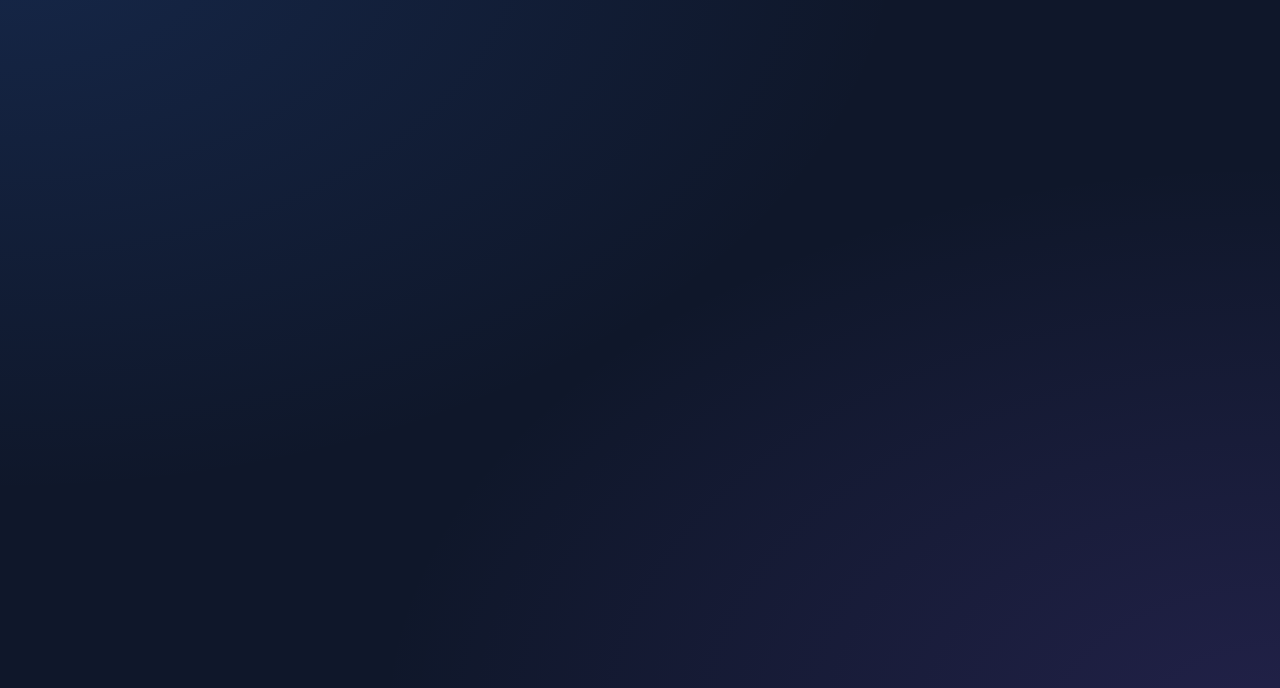
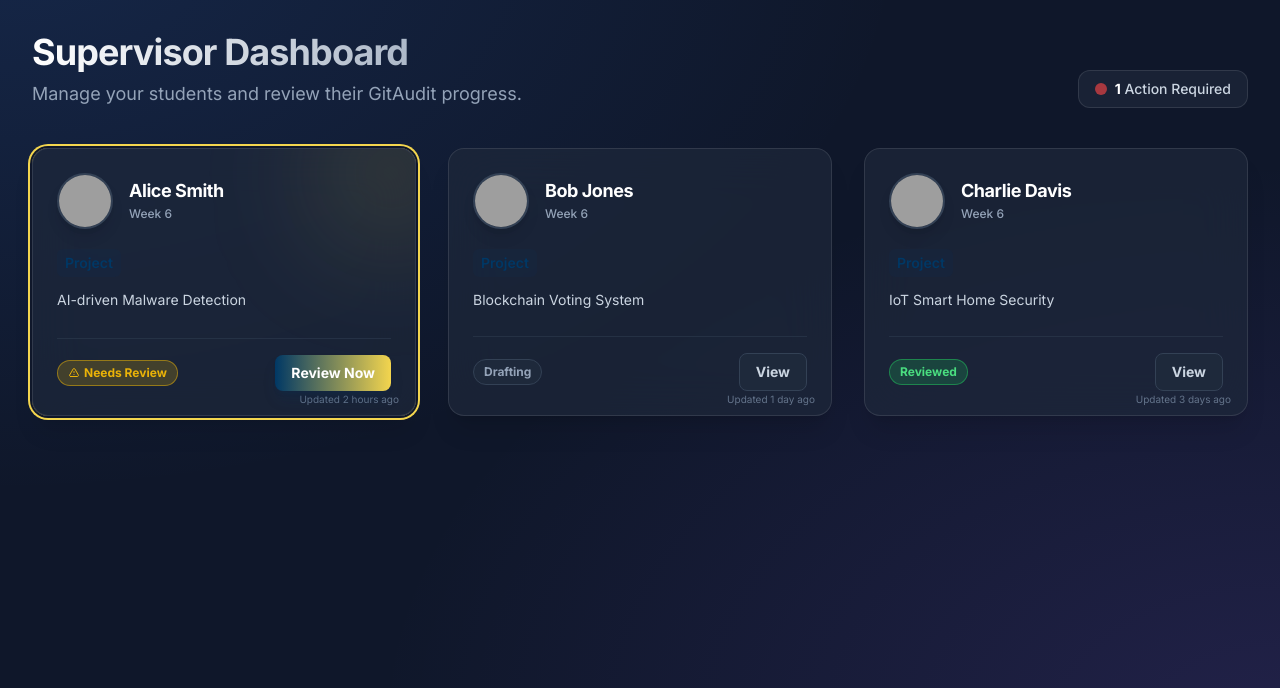
Before and after one commit to kbzce745/gitaudit, a Django app: page /teacher/ in a window 1280 px wide. Shown: the part 72-760 px from the top of the page. Run offline with Django 5.2, Linux system fonts and the light colour scheme; the visitor is signed in with stand-in values (Sample User, id 1); some libraries are stand-ins or nearby versions; grey boxes are pictures that could not be loaded.

Commit message:
Update the function for students to upload evidence / Modify the logic of the audit charts / Create a front-end framework for the teacher portal

```diff
--- /dev/null
+++ b/auditor/templates/auditor/teacher_dashboard.html
@@ -0,0 +1,96 @@
+{% extends 'auditor/base.html' %}
+{% load static %}
+
+{% block title %}Supervisor Dashboard | GitAudit{% endblock %}
+
+{% block content %}
+<div class="max-w-7xl mx-auto px-4 sm:px-6 lg:px-8 py-8 w-full">
+
+    <!-- Header Section -->
+    <div class="mb-10 flex flex-col md:flex-row md:items-end justify-between">
+        <div>
+            <h1 class="text-4xl font-black text-transparent bg-clip-text bg-gradient-to-r from-white to-slate-400 tracking-tight mb-2">
+                Supervisor Dashboard
+            </h1>
+            <p class="text-slate-400 text-lg">Manage your students and review their GitAudit progress.</p>
+        </div>
+        <div class="mt-4 md:mt-0 flex items-center space-x-2 bg-dark-panel border border-dark-border px-4 py-2 rounded-xl">
+            <div class="w-3 h-3 rounded-full bg-red-500 animate-pulse"></div>
+            <span class="text-sm font-medium text-slate-300">
+                <strong class="text-white">1</strong> Action Required
+            </span>
+        </div>
+    </div>
+
+    <!-- Student Grid -->
+    <div class="grid grid-cols-1 md:grid-cols-2 lg:grid-cols-3 gap-8">
+        {% for student in students %}
+        <div class="group relative bg-dark-panel backdrop-blur-xl border border-dark-border rounded-2xl p-6 shadow-xl overflow-hidden hover:border-slate-500/50 transition-all duration-300 flex flex-col h-full
+            {% if student.status == 'Locked' %}ring-2 ring-glasgow-gold ring-offset-2 ring-offset-slate-900{% endif %}">
+
+            {% if student.status == 'Locked' %}
+            <!-- Glow for Locked/Action Required -->
+            <div class="absolute -right-10 -top-10 w-32 h-32 bg-glasgow-gold/20 rounded-full blur-3xl group-hover:bg-glasgow-gold/30 transition-all"></div>
+            {% endif %}
+
+            <!-- Header: Avatar & Name -->
+            <div class="flex items-center space-x-4 mb-5 relative z-10">
+                <img src="{{ student.avatar }}" alt="{{ student.name }}" class="w-14 h-14 rounded-full border-2 border-slate-700 shadow-lg">
+                <div>
+                    <h3 class="text-lg font-bold text-white leading-tight">{{ student.name }}</h3>
+                    <p class="text-xs font-medium text-slate-400 mt-1">Week {{ student.current_week }}</p>
+                </div>
+            </div>
+
+            <!-- Project Details -->
+            <div class="flex-1 relative z-10 mb-6">
+                <p class="text-sm font-semibold text-glasgow-blue bg-glasgow-blue/10 inline-block px-2 py-1 rounded-md mb-3">
+                    Project
+                </p>
+                <p class="text-slate-300 text-sm leading-relaxed line-clamp-2">
+                    {{ student.project_title }}
+                </p>
+            </div>
+
+            <!-- Footer: Status & Action -->
+            <div class="border-t border-slate-700/50 pt-4 mt-auto flex items-center justify-between relative z-10">
+                <!-- Status Badge -->
+                <div class="flex items-center space-x-2">
+                    {% if student.status == 'Draft' %}
+                    <span class="px-2.5 py-1 rounded-full text-xs font-bold bg-slate-800 text-slate-400 border border-slate-700">
+                        Drafting
+                    </span>
+                    {% elif student.status == 'Locked' %}
+                    <span class="px-2.5 py-1 rounded-full text-xs font-bold bg-yellow-500/20 text-yellow-500 border border-yellow-500/50 flex items-center">
+                        <svg class="w-3 h-3 mr-1" fill="none" stroke="currentColor" viewBox="0 0 24 24"><path stroke-linecap="round" stroke-linejoin="round" stroke-width="2" d="M12 9v2m0 4h.01m-6.938 4h13.856c1.54 0 2.502-1.667 1.732-3L13.732 4c-.77-1.333-2.694-1.333-3.464 0L3.34 16c-.77 1.333.192 3 1.732 3z"></path></svg>
+                        Needs Review
+                    </span>
+                    {% elif student.status == 'Reviewed' %}
+                    <span class="px-2.5 py-1 rounded-full text-xs font-bold bg-green-500/20 text-green-400 border border-green-500/50">
+                        Reviewed
+                    </span>
+                    {% endif %}
+                </div>
+
+                <!-- Action Button -->
+                {% if student.status == 'Locked' %}
+                <a href="#" class="inline-flex items-center justify-center px-4 py-2 bg-gradient-to-r from-glasgow-blue to-glasgow-gold hover:from-glasgow-blueHover hover:to-yellow-400 text-white text-sm font-bold rounded-lg transition-all shadow-lg shadow-glasgow-blue/20">
+                    Review Now
+                </a>
+                {% else %}
+                <a href="#" class="inline-flex items-center justify-center px-4 py-2 bg-slate-800 hover:bg-slate-700 text-slate-300 text-sm font-bold rounded-lg border border-slate-700 transition-colors">
+                    View
+                </a>
+                {% endif %}
+            </div>
+
+            <!-- Last updated micro text -->
+            <div class="absolute bottom-2 right-4 text-[10px] text-slate-500">
+                Updated {{ student.last_updated }}
+            </div>
+        </div>
+        {% endfor %}
+    </div>
+
+</div>
+{% endblock %}
--- a/auditor/views.py
+++ b/auditor/views.py
@@ -50,8 +50,13 @@ def student_dashboard(request):
         {'name': 'Dissertation & Video', 'status': 'Not Started'},
     ]
 
-    current_week = 8
+    # For testing Week 1-4 Project Initiation phase
+    current_week = 3
 
+    report_status = 'Draft'
+
+    # Dynamic Bi-Weekly Status Logic based on current_week
+    # Mapping based on the exact requirements provided
     BI_WEEKLY_REPORTS = {
         '3/4': {
             'title': 'Week 3/4 Status Update',
@@ -94,7 +99,7 @@ def student_dashboard(request):
     }
 
     bi_weekly_key = None
-    if current_week in [3, 4]:
+    if current_week <= 4:
         bi_weekly_key = '3/4'
     elif current_week in [6, 7]:
         bi_weekly_key = '6/7'
@@ -118,5 +123,42 @@ def student_dashboard(request):
 
 @login_required
 def teacher_dashboard(request):
-    # Temporary placeholder
-    return render(request, 'auditor/base.html')
+    # Dummy data for the student roster
+    students = [
+        {
+            'id': 1,
+            'name': 'Alice Smith',
+            'avatar': 'https://ui-avatars.com/api/?name=Alice+Smith&background=003865&color=fff',
+            'project_title': 'AI-driven Malware Detection',
+            'status': 'Locked', # Pending review
+            'last_updated': '2 hours ago',
+            'current_week': 6
+        },
+        {
+            'id': 2,
+            'name': 'Bob Jones',
+            'avatar': 'https://ui-avatars.com/api/?name=Bob+Jones&background=F3D54E&color=0f172a',
+            'project_title': 'Blockchain Voting System',
+            'status': 'Draft',
+            'last_updated': '1 day ago',
+            'current_week': 6
+        },
+        {
+            'id': 3,
+            'name': 'Charlie Davis',
+            'avatar': 'https://ui-avatars.com/api/?name=Charlie+Davis&background=10b981&color=fff',
+            'project_title': 'IoT Smart Home Security',
+            'status': 'Reviewed',
+            'last_updated': '3 days ago',
+            'current_week': 6
+        }
+    ]
+
+    # Sort so 'Locked' (Pending Review) students are at the top
+    status_priority = {'Locked': 1, 'Draft': 2, 'Reviewed': 3}
+    students.sort(key=lambda x: status_priority.get(x['status'], 99))
+
+    context = {
+        'students': students
+    }
+    return render(request, 'auditor/teacher_dashboard.html', context)
```
Also changed, not shown: auditor/templates/auditor/student_dashboard.html (+60 -0 lines).
